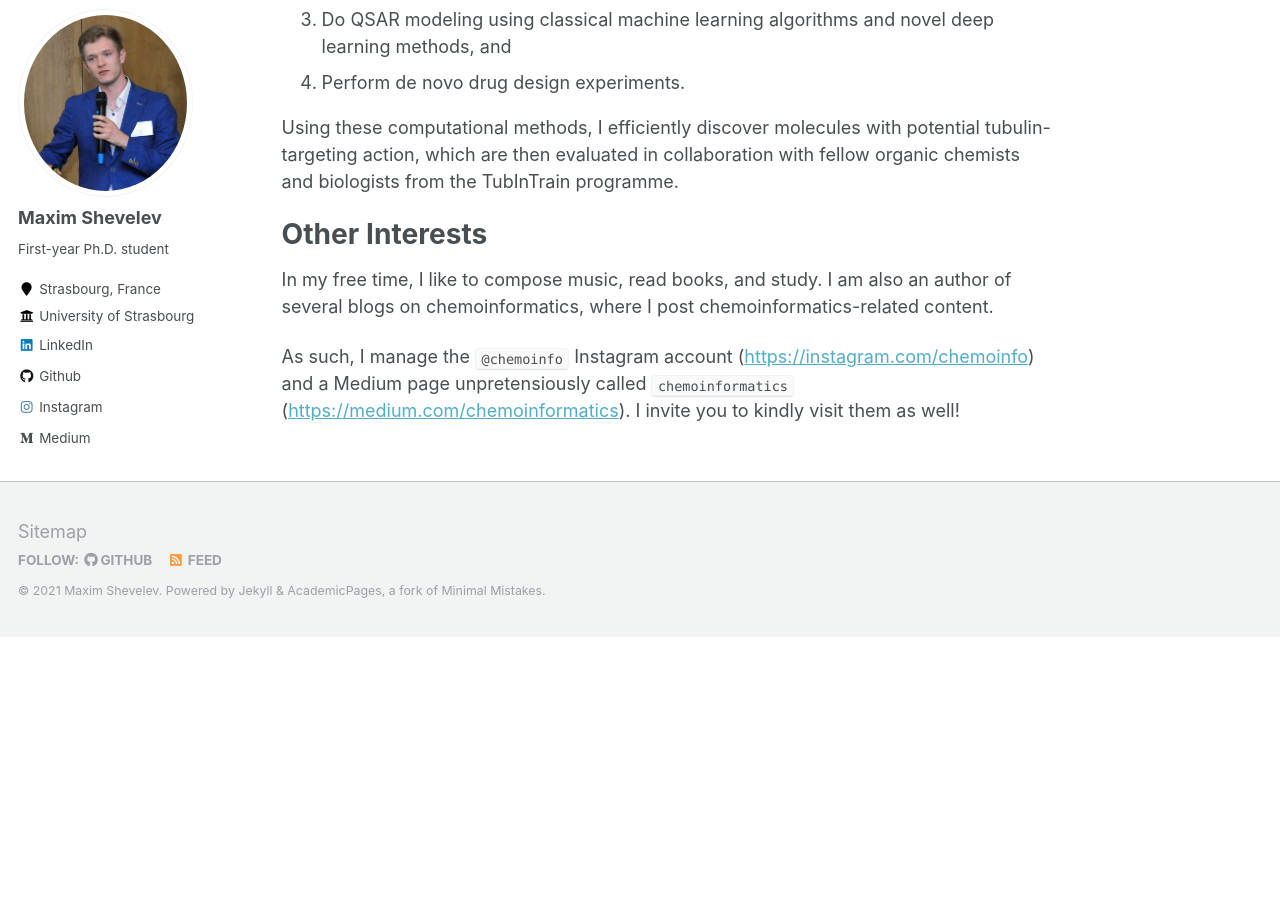
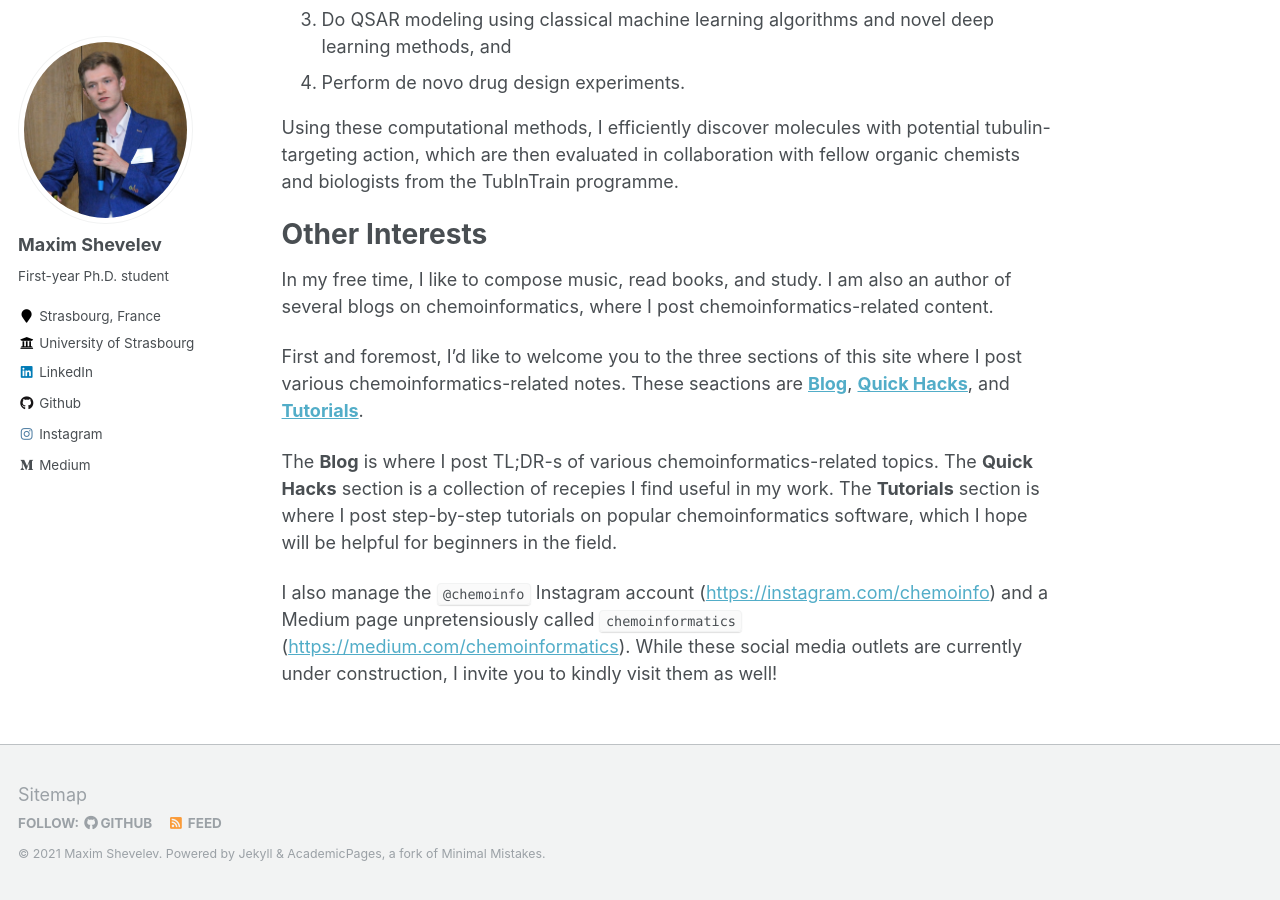
Before and after one commit to mawansui/mawansui.github.io, a Jekyll site: the page built from _pages/about.md, in a window 1280 px wide and 900 px high, scrolled down 510 px. Built offline with Jekyll 4.4.1, drawn with Linux system fonts in a browser that asks for light colours; before the commit the page ends 1147 px from its top, so only the background shows below that.

Commit message:
new about page

```diff
--- a/_pages/about.md
+++ b/_pages/about.md
@@ -28,4 +28,8 @@
 
 In my free time, I like to compose music, read books, and study. I am also an author of several blogs on chemoinformatics, where I post chemoinformatics-related content.
 
-As such, I manage the `@chemoinfo` Instagram account ([https://instagram.com/chemoinfo](https://instagram.com/chemoinfo)) and a Medium page unpretensiously called `chemoinformatics` ([https://medium.com/chemoinformatics](https://medium.com/chemoinformatics)). I invite you to kindly visit them as well!
+First and foremost, I'd like to welcome you to the three sections of this site where I post various chemoinformatics-related notes. These seactions are [**Blog**](https://mawansui.github.io/blog), [**Quick Hacks**](https://mawansui.github.io/hacks), and [**Tutorials**](https://mawansui.github.io/tutorials).
+
+The **Blog** is where I post TL;DR-s of various chemoinformatics-related topics. The **Quick Hacks** section is a collection of recepies I find useful in my work. The **Tutorials** section is where I post step-by-step tutorials on popular chemoinformatics software, which I hope will be helpful for beginners in the field.
+
+I also manage the `@chemoinfo` Instagram account ([https://instagram.com/chemoinfo](https://instagram.com/chemoinfo)) and a Medium page unpretensiously called `chemoinformatics` ([https://medium.com/chemoinformatics](https://medium.com/chemoinformatics)). While these social media outlets are currently under construction, I invite you to kindly visit them as well!
```
